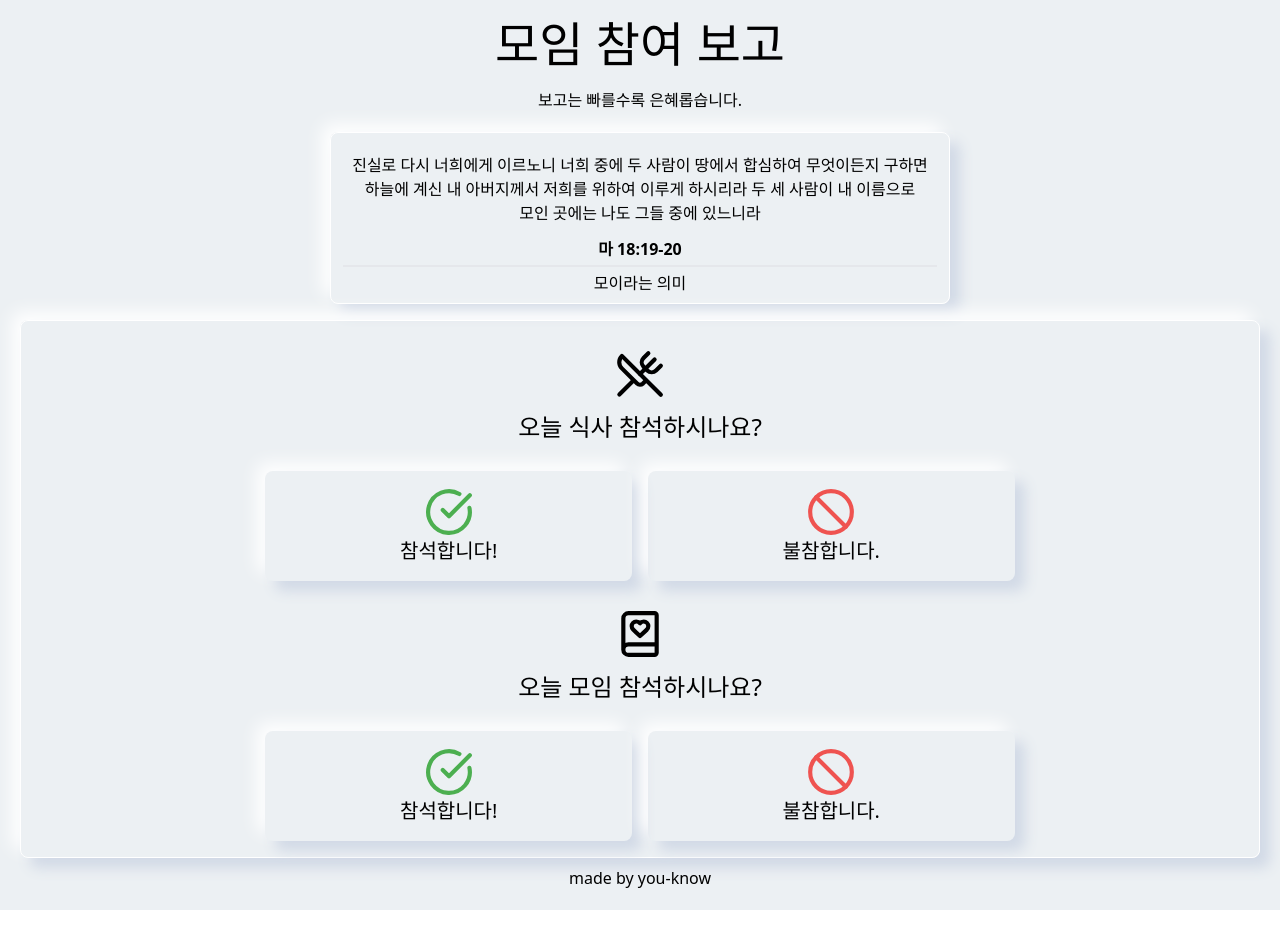
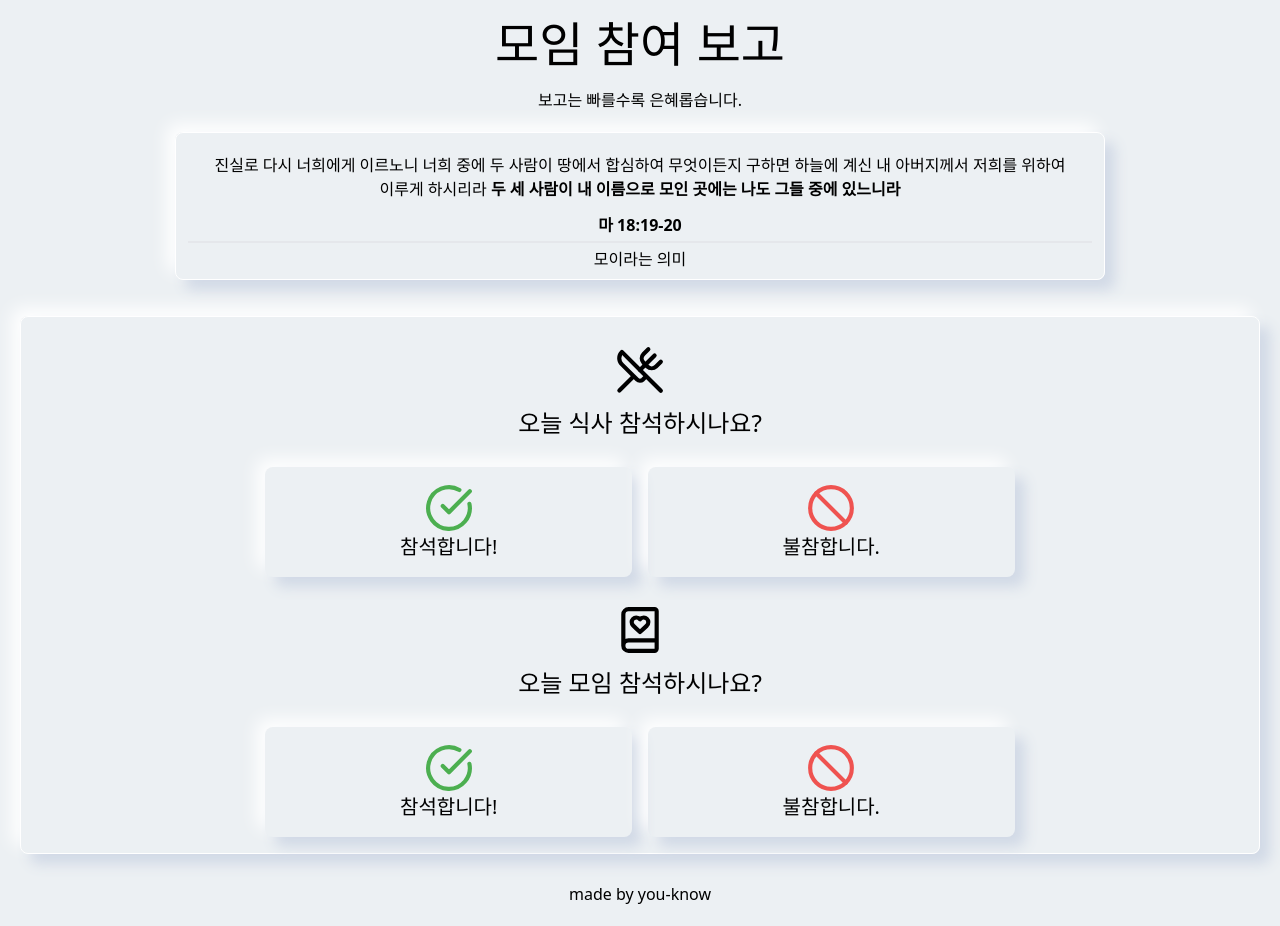
Before and after one commit to yareach8345/participation-plz, a Nuxt app: page / in a window 1280 px wide. Built offline with nearby package versions, Linux system fonts and the light colour scheme.

Commit message:
feat: VerseViewer에서 이제 마크다운 지원
* 주의: v-html을 사용하고 있으므로, XSS에 주의 해야 함

```diff
--- a/components/VerseViewer.vue
+++ b/components/VerseViewer.vue
@@ -1,4 +1,6 @@
 <script setup lang="ts">
+import { renderMarkdown } from '@/utils/markdown'
+
 interface Props {
   verse: string
   content: string
@@ -6,11 +8,13 @@ interface Props {
 }
 
 const props = defineProps<Props>()
+
+const compiledContent = computed(() => renderMarkdown(props.content))
 </script>
 
 <template>
   <NeumorphismBox>
-    <div class="break-keep p-3">{{props.content}}</div>
+    <div class="break-keep p-3" v-html="compiledContent"/>
     <div><b>{{props.verse}}</b></div>
     <template v-if="props.description !== undefined">
       <hr class="border-thin m-1"/>
--- a/package.json
+++ b/package.json
@@ -10,6 +10,8 @@
     "postinstall": "nuxt prepare"
   },
   "dependencies": {
+    "@types/markdown-it": "^14.1.2",
+    "markdown-it": "^14.1.0",
     "nuxt": "^3.17.3",
     "vue": "^3.5.13",
     "vue-router": "^4.5.1"
--- a/pages/index.vue
+++ b/pages/index.vue
@@ -9,11 +9,11 @@ const selectValue = reactive({
   <main class="flex flex-col items-center">
     <verse-viewer
         verse="마 18:19-20"
-        content="진실로 다시 너희에게 이르노니 너희 중에 두 사람이 땅에서 합심하여 무엇이든지 구하면 하늘에 계신 내 아버지께서 저희를 위하여 이루게 하시리라 두 세 사람이 내 이름으로 모인 곳에는 나도 그들 중에 있느니라"
+        content="진실로 다시 너희에게 이르노니 너희 중에 두 사람이 땅에서 합심하여 무엇이든지 구하면 하늘에 계신 내 아버지께서 저희를 위하여 이루게 하시리라 **두 세 사람이 내 이름으로 모인 곳에는 나도 그들 중에 있느니라**"
         description="모이라는 의미"
-        class="md:w-[75%] lg:w-[50%]"
+        class="md:w-[75%] 2xl:w-[50%]"
     />
-    <neumorphism-box class="w-[100%]">
+    <neumorphism-box class="w-[100%] m-7">
       <question
           object="오늘 식사"
           interrogative="참석하시나요?"
--- /dev/null
+++ b/utils/markdown.ts
@@ -0,0 +1,7 @@
+import MarkdownIt from 'markdown-it'
+
+const md = new MarkdownIt()
+
+export function renderMarkdown(markdownText: string) {
+    return md.render(markdownText)
+}
```
Also changed, not shown: 1 other file (tests, documents, lock files or other folders).
